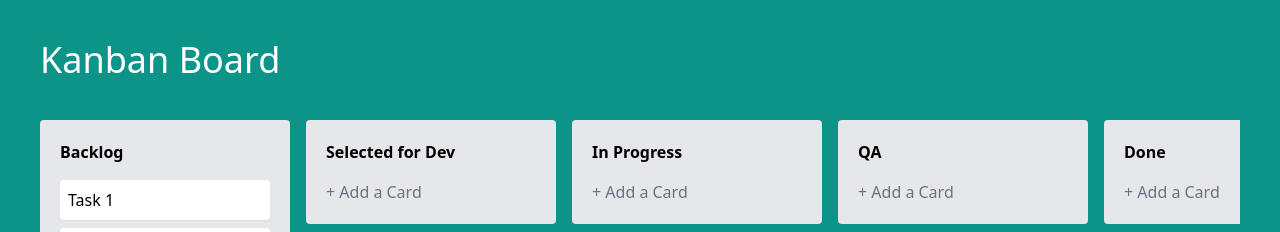
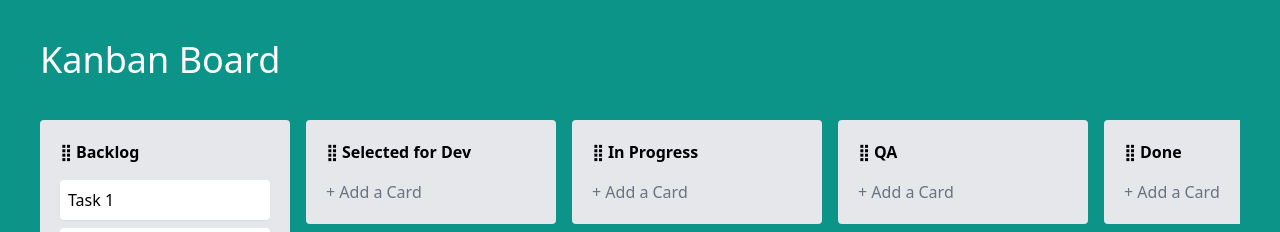
Before and after one commit to jonyhayama/kanban, a Nuxt app: page / in a window 1280 px wide. Shown: the top 232 px of the page. Built offline with nearby package versions, Linux system fonts and the light colour scheme.

Commit message:
🚸 Add drag animation and handle

```diff
--- /dev/null
+++ b/components/DragHandle.vue
@@ -0,0 +1,3 @@
+<template>
+  <span class="drag-handle cursor-move"> ⣿ </span>
+</template>
--- a/components/TheBoard.vue
+++ b/components/TheBoard.vue
@@ -54,12 +54,17 @@
     group="columns"
     item-key="id"
     class="flex gap-4 overflow-x-auto items-start"
+    :animation="150"
+    handle=".drag-handle"
   >
     <template #item="{ element: column }: { element: Column }">
       <div
         class="column bg-gray-200 p-5 rounded min-w-[250px]"
       >
-        <header class="font-bold mb-4">{{ column.title }}</header>
+        <header class="font-bold mb-4">
+          <DragHandle />
+          {{ column.title }}
+        </header>
         <TaskCard v-for="task in column.tasks" :key="task.id" :task="task" />
         <footer>
           <button
```
